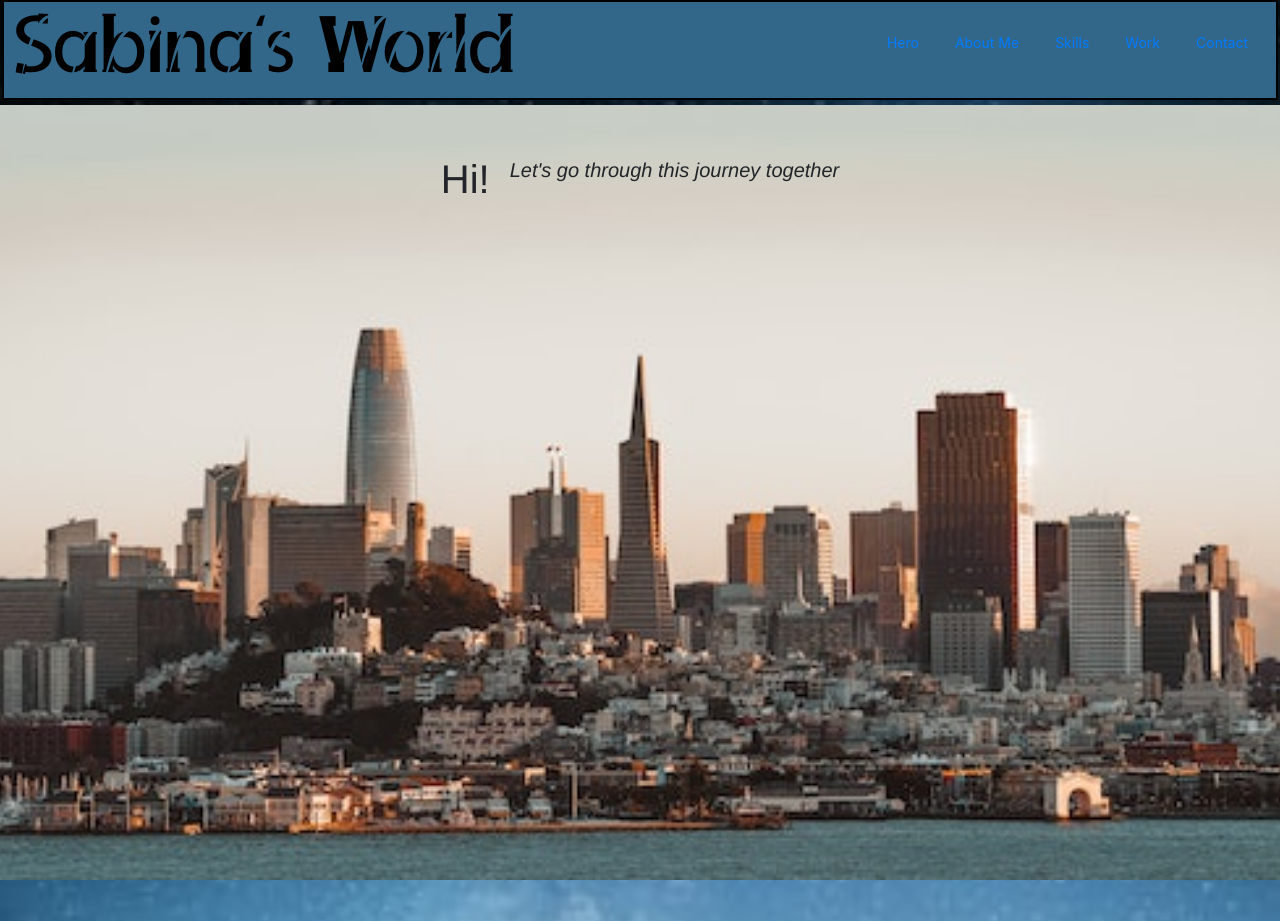
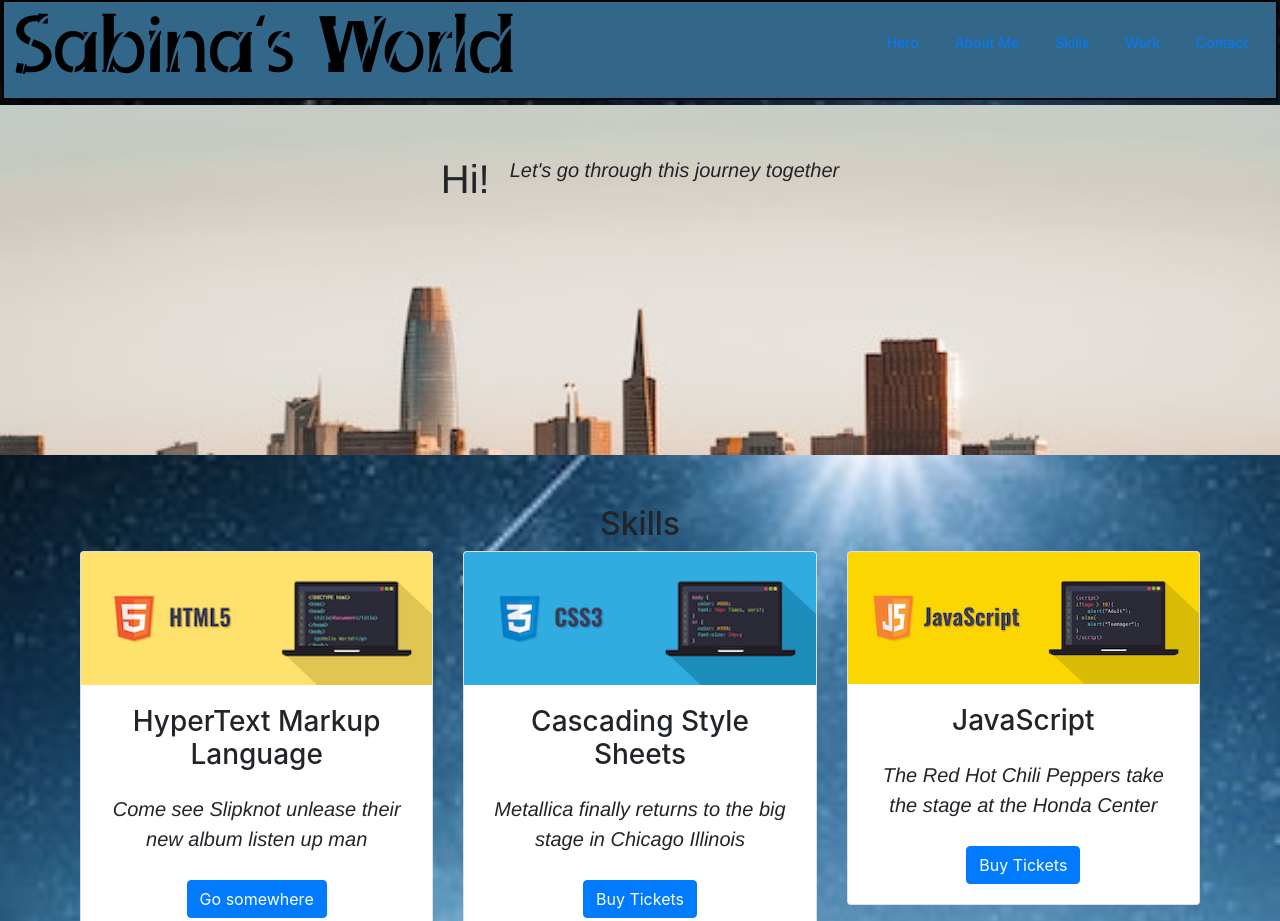
Before and after one commit to akinbusuyi/Bootstrap-portfiolio, a plain HTML site: page index.html in a window 1280 px wide. Shown: the top 921 px of the page. Drawn offline with nearby package versions, Linux system fonts and the light colour scheme.

Commit message:
completed hero section

```diff
--- a/css/style.css
+++ b/css/style.css
@@ -76,7 +76,7 @@ li :hover {
   background-repeat: no-repeat;
   background-position: top;
   background-size: cover;
-  height: calc(100vh - 25px);
+  height: 350px;
   width: 100%;
   display: flex;
   justify-content: center;
```
Also changed, not shown: images/React.png.
